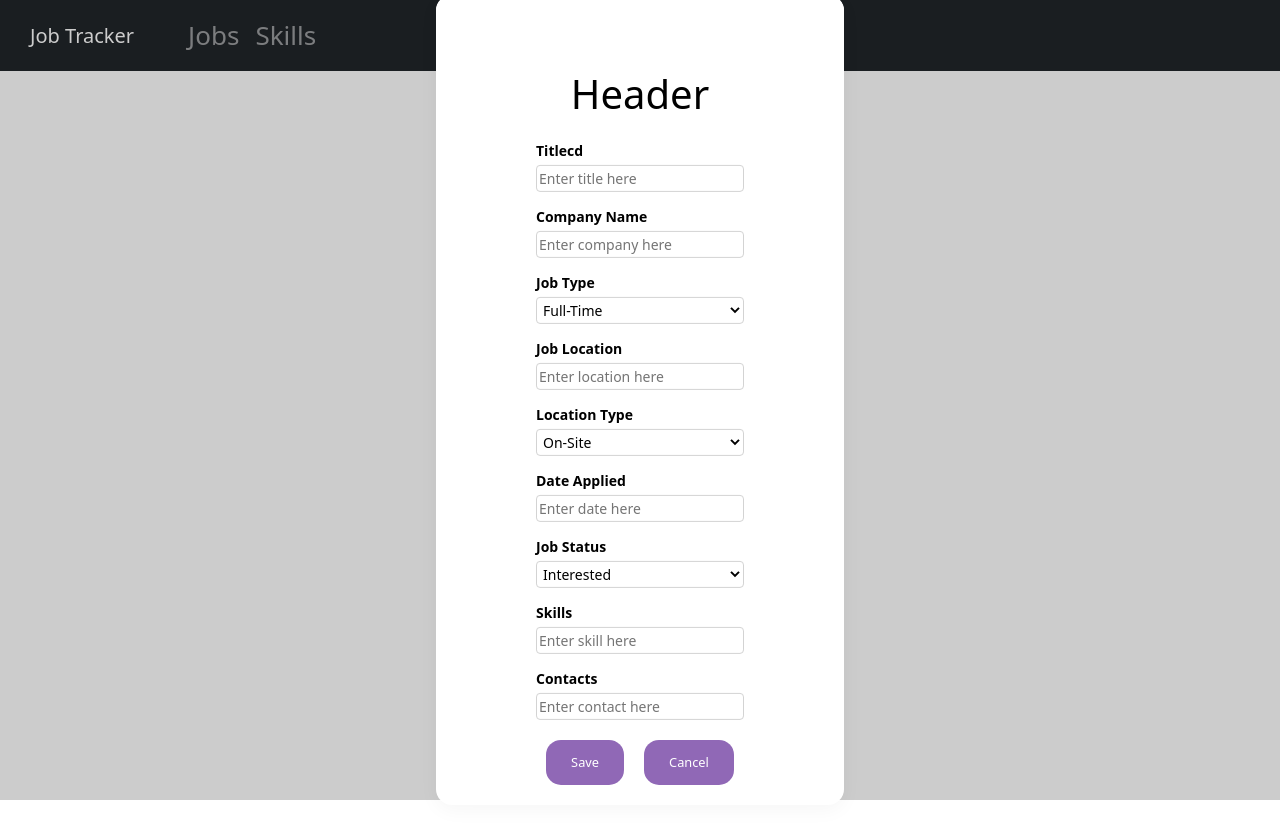
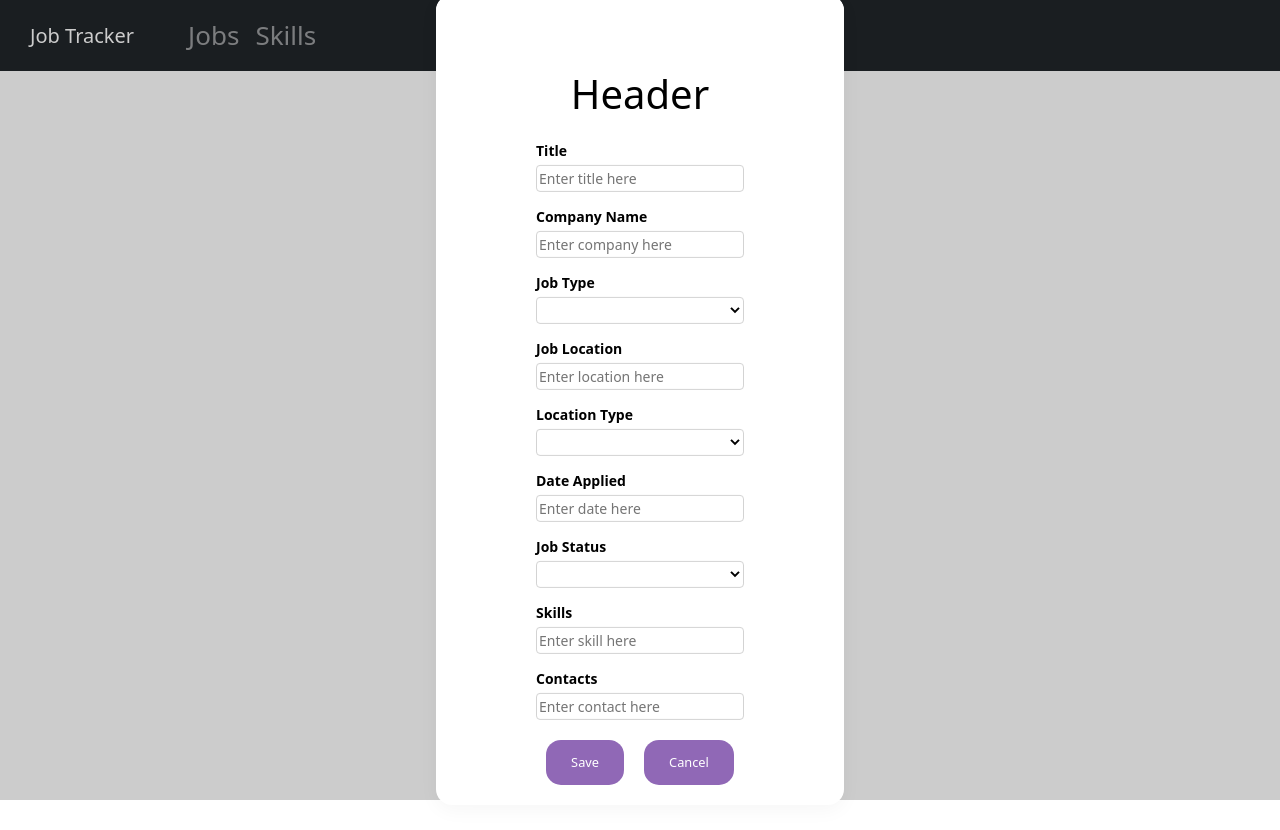
Before and after one commit to repaolucci/Capstone-Job-Tracker, a React (Create React App) app in the folder frontend/: page /add-job in a window 1280 px wide. Built offline with nearby package versions, Linux system fonts and the light colour scheme.

Commit message:
Fixed Typo and installed react-select

```diff
--- a/frontend/src/components/Modal/JobForm.js
+++ b/frontend/src/components/Modal/JobForm.js
@@ -39,7 +39,7 @@ export const JobForm = ({ setIsOpen, jobObject, formAction }) => {
             <div className={styles.modalContent}>
               <div className={styles.jobFormInputGroup}>
                 <label className={styles.jobFormLabel} for="title">
-                  Titlecd
+                  Title
                 </label>
                 <input
                   className={styles.jobFormInput}
@@ -73,11 +73,11 @@ export const JobForm = ({ setIsOpen, jobObject, formAction }) => {
                   className={styles.jobFormSelect}
                   id="jobType"
                   name="jobType"
+                  value={jobType}
                   onChange={(e) => setJobType(e.target.value)}
                 >
-                  <option value="Full-Time">
-                    Full-Time
-                  </option>
+                  <option value=""></option>
+                  <option value="Full-Time">Full-Time</option>
                   <option value="Part-Time">Part-Time</option>
                   <option value="Internship">Internship</option>
                 </select>
@@ -106,9 +106,8 @@ export const JobForm = ({ setIsOpen, jobObject, formAction }) => {
                   name="locationType"
                   onChange={(e) => setLocationType(e.target.value)}
                 >
-                  <option value="On-Site">
-                    On-Site
-                  </option>
+                  <option value=""></option>
+                  <option value="On-Site">On-Site</option>
                   <option value="Hybrid">Hybrid</option>
                   <option value="Remote">Remote</option>
                 </select>
@@ -137,9 +136,8 @@ export const JobForm = ({ setIsOpen, jobObject, formAction }) => {
                   name="locationType"
                   onChange={(e) => setStatus(e.target.value)}
                 >
-                  <option value="Interested">
-                    Interested
-                  </option>
+                  <option value=""></option>
+                  <option value="Interested">Interested</option>
                   <option value="Applied">Applied</option>
                   <option value="Interviewed">Interviewed</option>
                   <option value="Offer">Offer</option>
--- a/package.json
+++ b/package.json
@@ -18,7 +18,8 @@
     "mongoose": "^6.9.1",
     "nodemon": "^2.0.7",
     "react-bootstrap": "^2.7.2",
-    "react-scripts": "^5.0.1"
+    "react-scripts": "^5.0.1",
+    "react-select": "^5.7.0"
   },
   "engines": {
     "node": "18.11.0",
```
Also changed, not shown: 1 other file (tests, documents, lock files or other folders).
